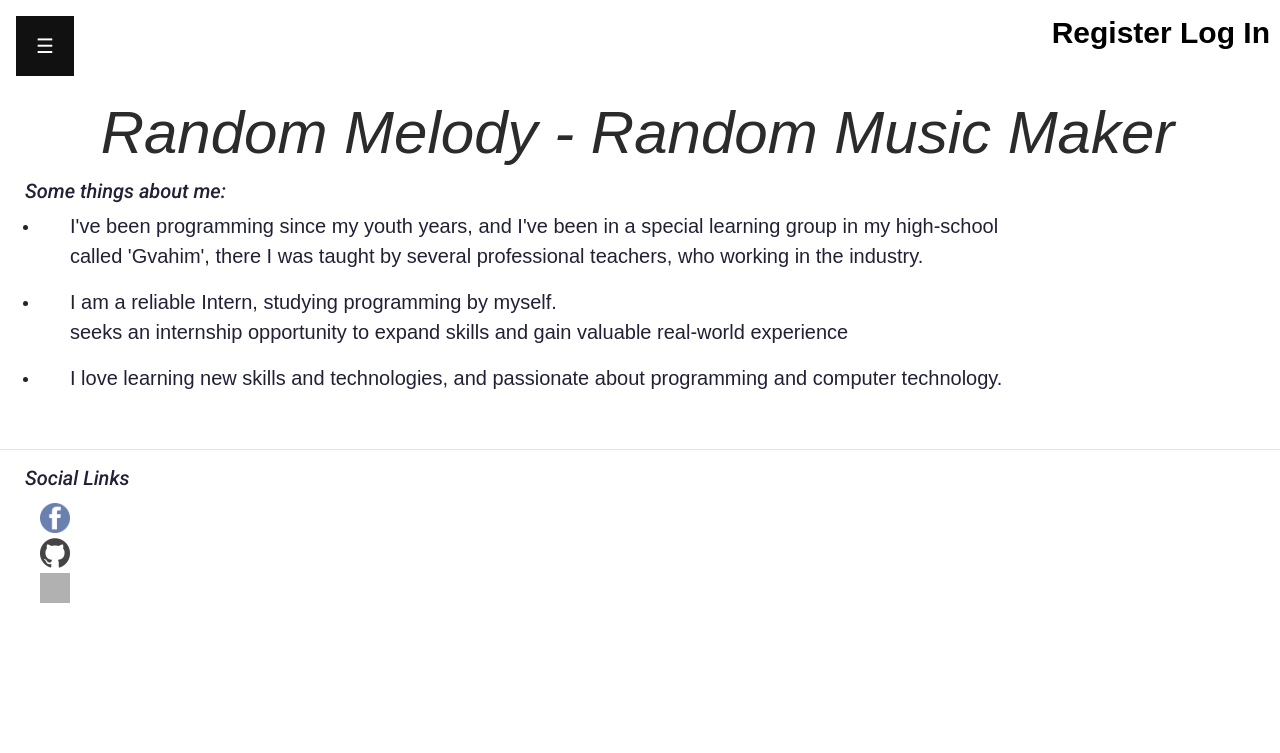
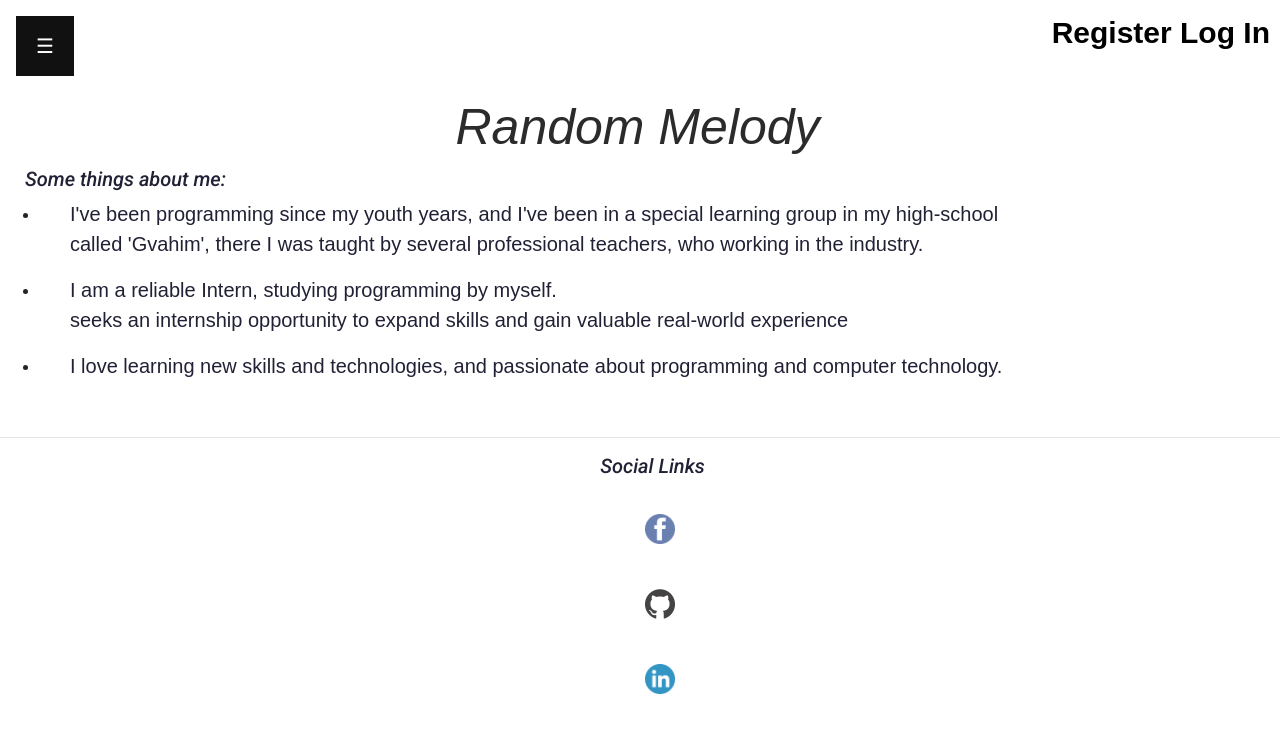
Before and after one commit to dviralfi/RandomMelodySite, a Django app: page /contact in a window 1280 px wide. Shown: the top 753 px of the page. Run offline with Django 3.2, Linux system fonts and the light colour scheme; some web fonts are replaced; grey boxes are pictures that could not be loaded.

Commit message:
linkedin logo & stylish changes

```diff
--- a/mainapp/static/mainapp/css/main-styles.css
+++ b/mainapp/static/mainapp/css/main-styles.css
@@ -24,7 +24,7 @@ h1{
     margin: 5px 10px 10px 5px ;
     font-family: 'Zen Kaku Gothic Antique', sans-serif;
     font-style: italic;
-    font-size:60px;
+    font-size:50px;
     top: 0;
     color: #2b2b2b;
     text-align:center;
@@ -161,10 +161,12 @@ hr{
 }
 
 .logo-images{
+    text-align: center;
     width: 30px;
     height: 30px;
     margin-top:5px;
     transition: width 0.5s, height 0.5s;
+
 
 }
 
@@ -173,6 +175,7 @@ hr{
     height: 50px;
 
 }
+
 
 #description-header{
     font-family: 'Zen Kaku Gothic Antique', sans-serif;
--- a/mainapp/templates/base.html
+++ b/mainapp/templates/base.html
@@ -111,7 +111,7 @@
 
     {% block  mainheader %}
         <a href="{% url 'home' %}">
-            <h1>Random Melody - Random Music Maker</h1>
+            <h1>Random Melody</h1>
         </a>
     {% endblock %}
 
--- a/mainapp/templates/contact.html
+++ b/mainapp/templates/contact.html
@@ -17,17 +17,19 @@
 
     <hr>
 
-    <h4>Social Links</h4>
+    <div style="text-align:center;font-size:50px">
 
-    <ul>
-        <li style="list-style-type:none;"><a href="https://www.facebook.com/nba.dvir/" target="_blank"><img class="logo-images" src="static/mainapp/images/facebook-logo.png" alt="facebook-logo"></a></li>
+        <h4>Social Links</h4>
 
-        <li style="list-style-type:none;"><a href="https://github.com/dviralfi/" target="_blank"><img class="logo-images" src="static/mainapp/images/github-logo.png" alt="github-logo"></a></li>
+        <ul>
+            <li style="list-style-type:none;"><a href="https://www.facebook.com/nba.dvir/" target="_blank"><img class="logo-images" src="static/mainapp/images/facebook-logo.png" alt="facebook-logo"></a></li>
 
-        <li style="list-style-type:none;"><a href="https://www.linkedin.com/in/dviralfi/" target="_blank"><img class="logo-images" src="static/mainapp/images/linkedin-logo.png" alt="linkedin-logo"></a></li>
-    </ul>
+            <li style="list-style-type:none;"><a href="https://github.com/dviralfi/" target="_blank"><img class="logo-images" src="static/mainapp/images/github-logo.png" alt="github-logo"></a></li>
 
+            <li style="list-style-type:none;"><a href="https://www.linkedin.com/in/dviralfi/" target="_blank"><img class="logo-images" src="static/mainapp/images/linkedin-logo.png" alt="linkedin-logo"></a></li>
+        </ul>
 
+    </div>
 
 
 
```
Also changed, not shown: mainapp/static/mainapp/images/linkedin-logo.png (added).
